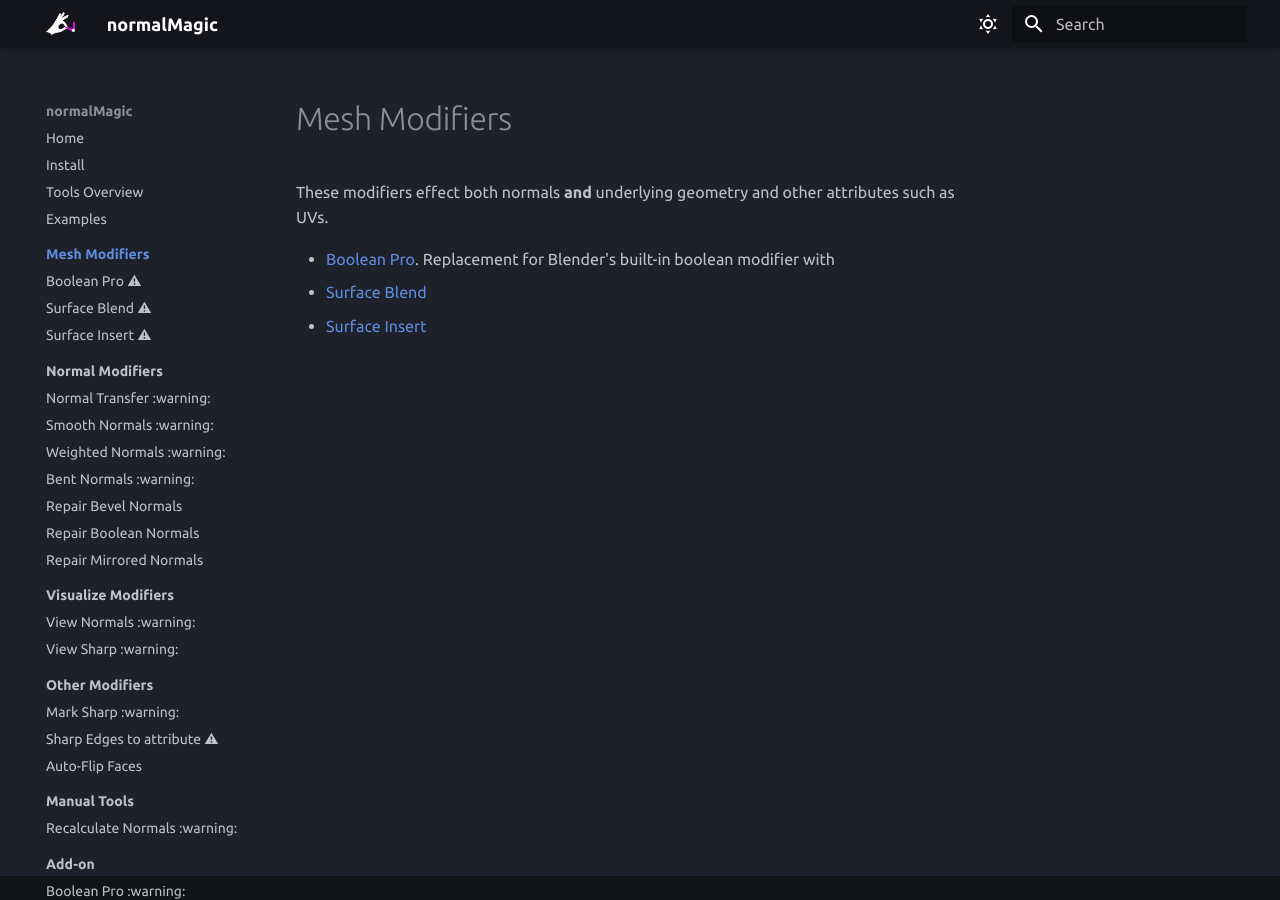
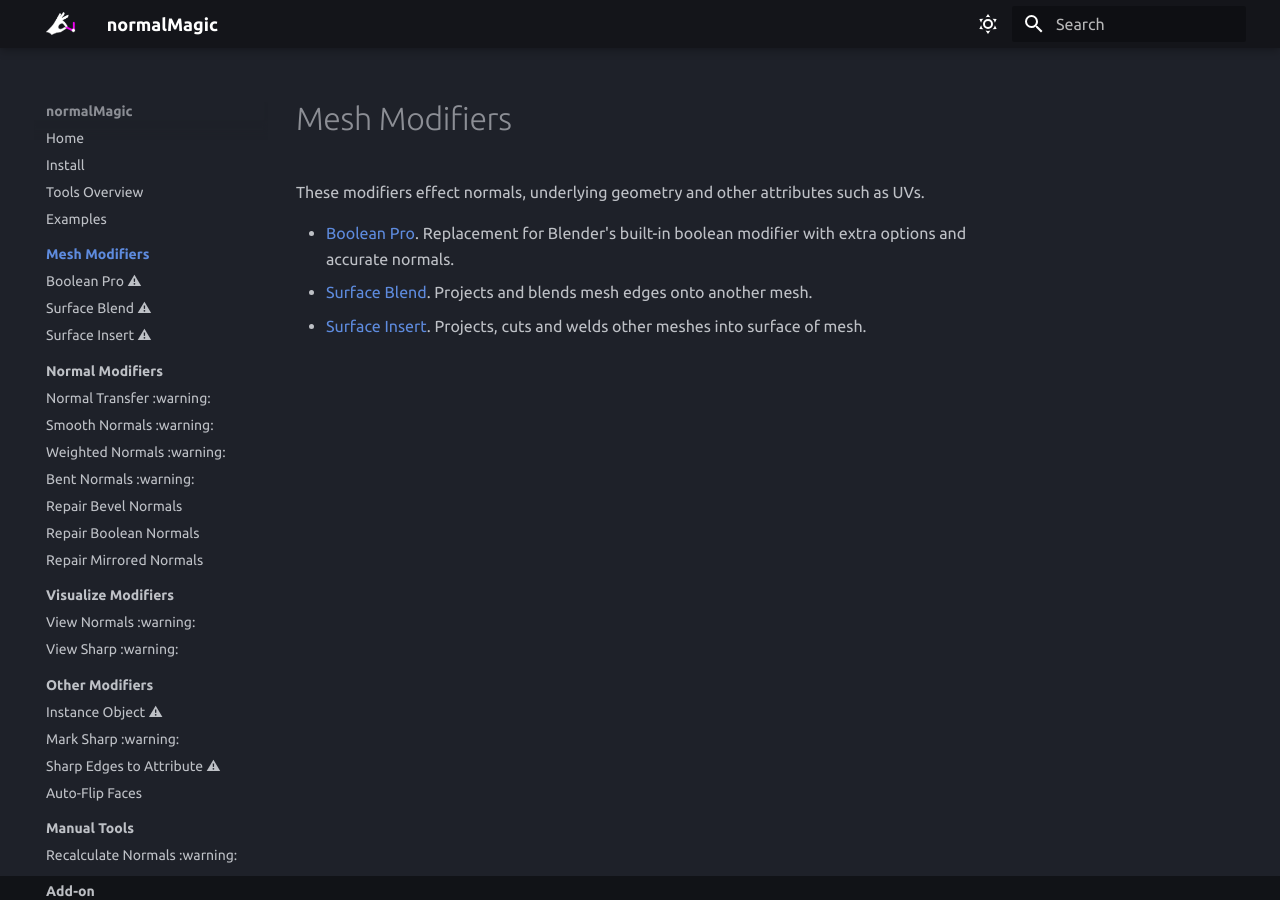
Before and after one commit to SpaghetMeNot/normalmagic, an MkDocs documentation site: the page built from docs/mesh_tools/index.md, in a window 1280 px wide. Built offline with MkDocs 1.6.1 and Material for MkDocs 9.7.7, drawn with Linux system fonts in a browser that asks for light colours; some web fonts are replaced.

Commit message:
wip submit

```diff
--- a/docs/mesh_tools/index.md
+++ b/docs/mesh_tools/index.md
@@ -1,7 +1,7 @@
 # Mesh Modifiers
 
-These modifiers effect both normals **and** underlying geometry and other attributes such as UVs.
+These modifiers effect normals, underlying geometry and other attributes such as UVs.
 
-- [Boolean Pro](boolean_pro.md). Replacement for Blender's built-in boolean modifier with
-- [Surface Blend](surface_blend.md)
-- [Surface Insert](surface_insert.md)
+- [Boolean Pro](boolean_pro.md). Replacement for Blender's built-in boolean modifier with extra options and accurate normals.
+- [Surface Blend](surface_blend.md). Projects and blends mesh edges onto another mesh.
+- [Surface Insert](surface_insert.md). Projects, cuts and welds other meshes into surface of mesh.
--- a/mkdocs.yml
+++ b/mkdocs.yml
@@ -116,6 +116,7 @@
 
   - Other Modifiers:
     - other_tools/index.md
+    - other_tools/instance_object.md
     - other_tools/mark_sharp.md
     - other_tools/sharp_edges_to_attribute.md
     - other_tools/auto-flip_faces.md
```
Also changed, not shown: docs/examples.md (+5 -0 lines), docs/mesh_tools/surface_insert.md (+53 -0 lines), docs/other_tools/instance_object.md (added, +1 -0 lines), docs/other_tools/sharp_edges_to_attribute.md (+1 -1 lines), 3 other files.
